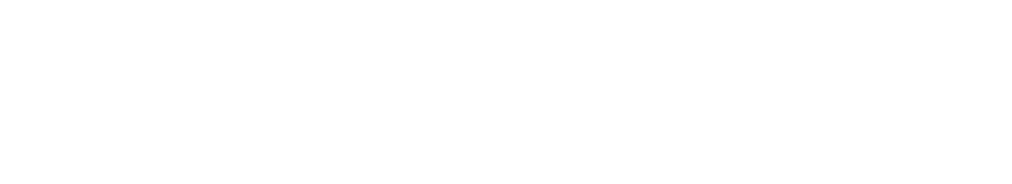
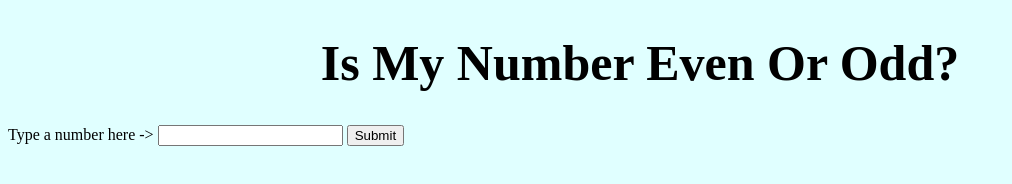
Before and after one commit to JKlause/number-tester-challenge, a plain HTML site: page index.html in a window 1280 px wide. Shown: the whole page, without its empty margins (0-1012 px from the left). Drawn offline with Linux system fonts and the light colour scheme.

Commit message:
Html/css

```diff
--- a/index.html
+++ b/index.html
@@ -9,6 +9,19 @@
     <link rel="stylesheet" href="main.css">
 </head>
 <body>
+    <h1>Is My Number Even Or Odd?</h1>
+    <section>
+        Type a number here -> <input type="number">
+        <!--fill in function-->
+        <button onclick="">Submit</button>
+    </section>
+
+    <br>
+    <br>
+    <br>
+
+    <img id="even-image" class="hidden" src="https://upload.wikimedia.org/wikipedia/commons/b/ba/DetalleNivelDeBurbuja.jpg" alt="An even level">
+    <img id="odd-image" class="hidden" src="https://i.pinimg.com/236x/50/78/66/507866ce253a7f47254960cb0afe7a60--baby-owls-odd-couples.jpg" alt="A fairly odd couple">
 
     <script src="app.js" type="module"></script>
 </body>
--- a/main.css
+++ b/main.css
@@ -0,0 +1,16 @@
+body {
+    background-color: lightcyan;
+}
+
+img {
+    height: 200px;
+}
+
+h1 {
+    text-align: center;
+    font-size: 50px;
+}
+
+.hidden {
+    display: none;
+}
```
